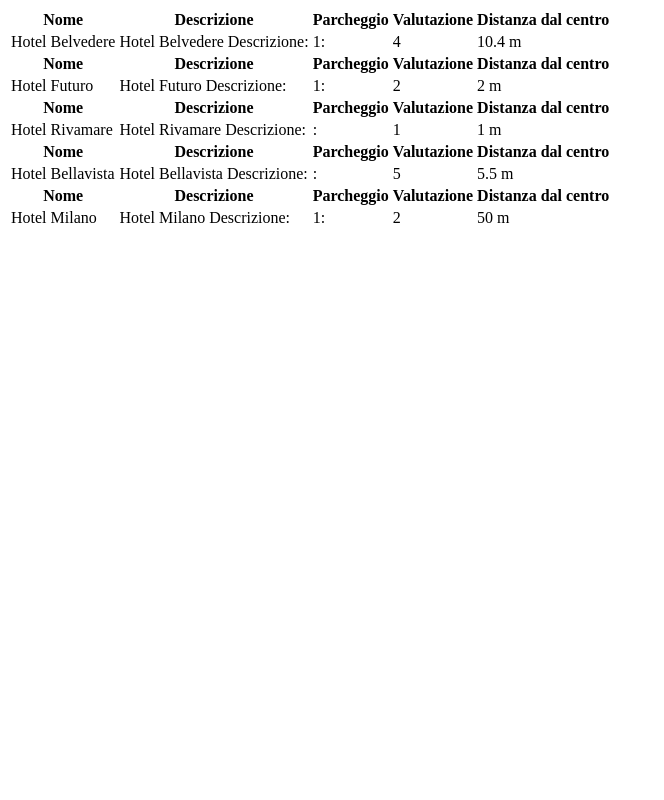
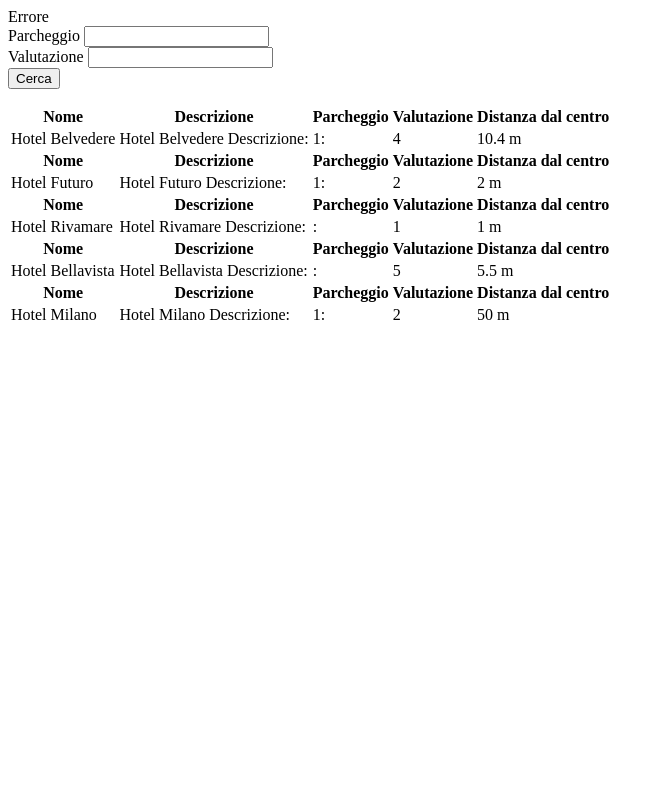
Before and after one commit to ValerioL96/php-hotel, a PHP site: page / in a window 1280 px wide. Shown: the whole page, without its empty margins (0-664 px from the left). Run offline with PHP 8.4, Linux system fonts and the light colour scheme.

Commit message:
milestone 2 and 3

```diff
--- a/index.php
+++ b/index.php
@@ -3,6 +3,15 @@
 //Stampare tutti i nostri hotel con tutti i dati disponibili. Iniziate in modo graduale.
 //Prima stampate in pagina i dati, senza preoccuparvi dello stile.
 //Dopo aggiungete Bootstrap e mostrate le informazioni con una tabella.
+
+//Milestone 2
+//Aggiungere un form ad inizio pagina che tramite una richiesta GET permetta di filtrare gli hotel che hanno un parcheggio.
+
+
+//Milestone 3
+//Aggiungere un secondo campo al form che permetta di filtrare gli hotel per voto
+//(es. inserisco 3 ed ottengo tutti gli hotel che hanno un voto di tre stelle o superiore)
+
 
 $hotels = [
 
@@ -44,6 +53,18 @@ $hotels = [
 
 ];
 
+$message="";
+
+if(empty($_GET['parking']) || empty($_GET['vote'])){
+    $message ="Errore";
+}elseif(!is_numeric($_GET['vote'])){
+    $message= 'Errore';
+}else{
+    $message= $hotel['parking'];
+    $message= $hotel['vote'];
+}
+    echo $message;
+
 
 
 //if($hotels['parking'] == true){
@@ -62,6 +83,18 @@ $hotels = [
     <title>PHP Hotel</title>
 </head>
 <body>
+
+<form action="./index.php" method="GET">
+    <div>
+        <label for="parking">Parcheggio</label>
+        <input type="text" name="parking" id="parking">
+    </div>
+    <div>
+        <label for="vote">Valutazione</label>
+        <input type="number" name="vote" id="vote">
+    </div>
+    <button type="submit">Cerca</button>
+</form>
 
 <table class="table">
 <?php foreach($hotels as $hotel){?>
```
